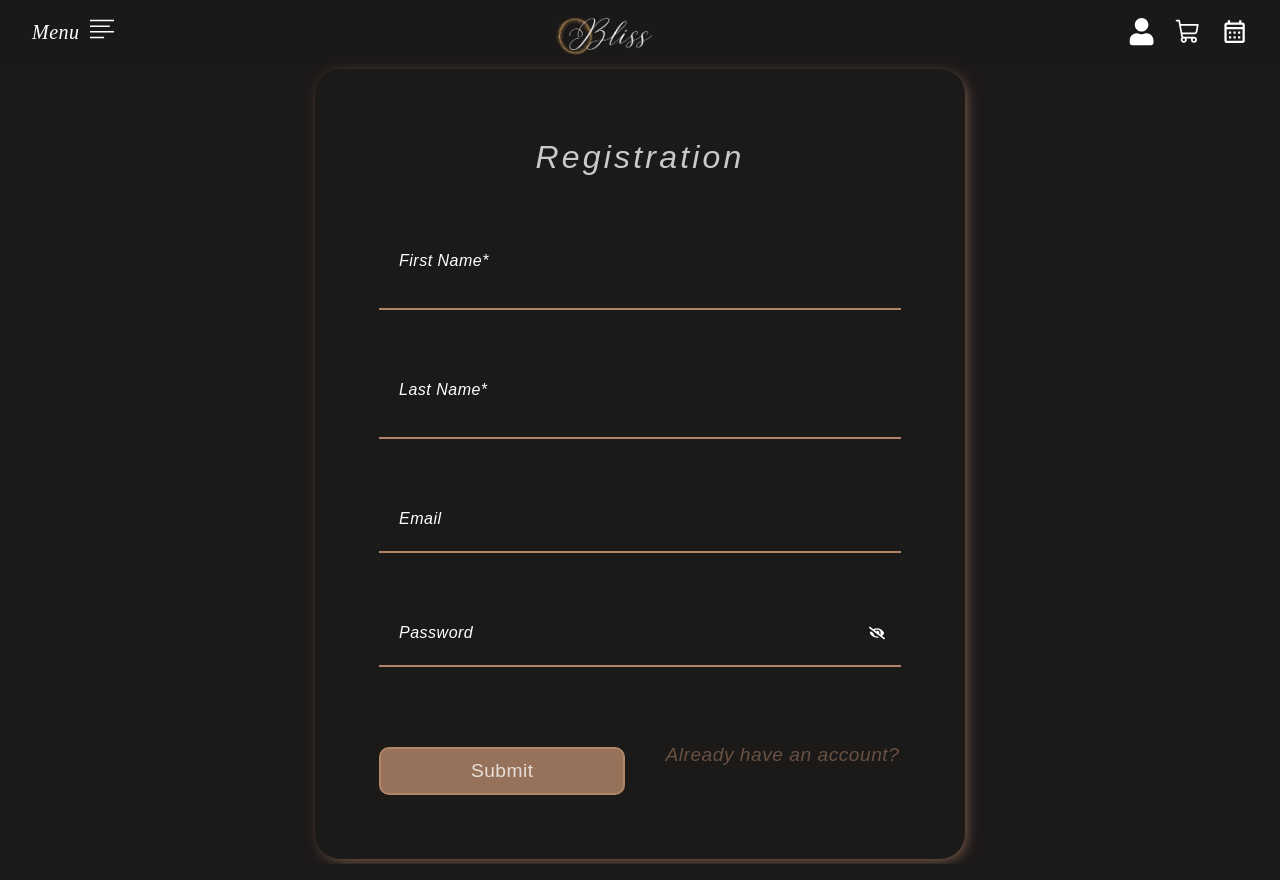
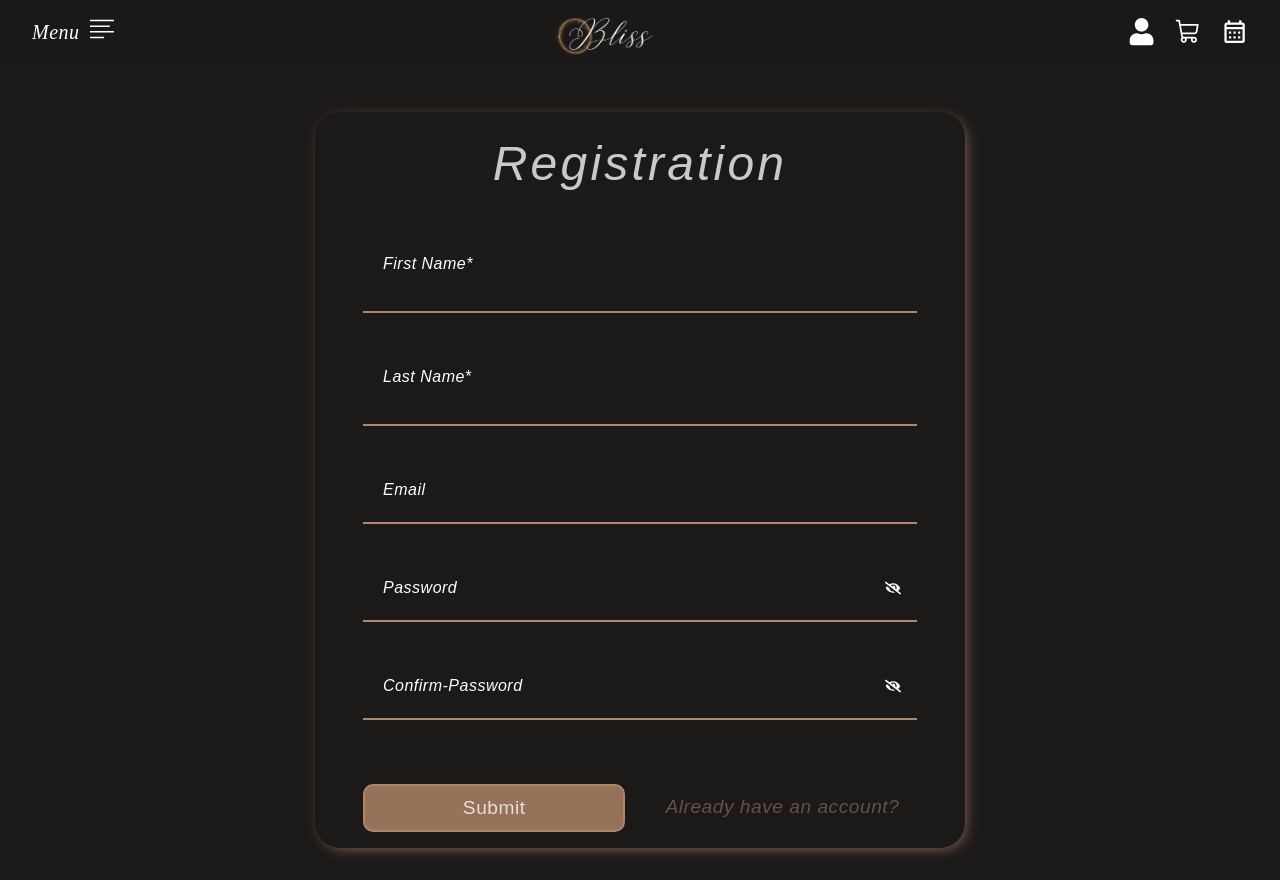
Before and after one commit to Yusra-Ahmad/Final-Project, a React (Vite) app in the folder frontend/: page /register in a window 1280 px wide. Built offline with nearby package versions, Linux system fonts and the light colour scheme.

Commit message:
Sachin registration (#36)
* register-new-scss

* icon

* navigate added

* register link

* new registration

* register-with-backend

* register new-backend

* register working fully functional

* Final-registration-with all functions

* register-fully-function

```diff
--- a/frontend/src/components/register/Register.tsx
+++ b/frontend/src/components/register/Register.tsx
@@ -1,8 +1,9 @@
-import React, { useEffect, useRef, useState } from "react";
+import React, { useRef, useState } from "react";
 import "./register.scss";
 import { FaEye, FaEyeSlash } from "react-icons/fa";
 import { useUser } from "../../context/UserContext";
 import { Link, useNavigate, useLocation } from "react-router-dom";
+import { BiError } from "react-icons/bi";
 
 // interface UserContext {
 //   setToken: (value: string) => void;
@@ -21,28 +22,52 @@ const Register = () => {
   const lastnameRef = useRef<HTMLInputElement>(null);
   const emailRef = useRef<HTMLInputElement>(null);
   const passwordRef = useRef<HTMLInputElement>(null);
+  const confirmPasswordRef = useRef<HTMLInputElement>(null);
   const navigate = useNavigate();
   const location = useLocation();
-  const { setToken, setUser, token } = useUser();
+  const { setToken, setUser } = useUser();
   const [showPassword, setShowPassword] = useState(false);
-
-  useEffect(() => {
-    if (token) {
-      const destination = location.state?.form || "/";
-      navigate(destination);
-    }
-  }, [token, navigate, location.state]);
+  const [successMessage, setSuccessMessage] = useState<string>("");
+  const [errormessages, setErrorMessages] = useState<string>("");
+  // const [valid, setValid] = useState(false);
 
   const handleShowPassword = () => {
     setShowPassword((prev) => !prev);
   };
-
+  const toggleSuccessMessage = () => {
+    setSuccessMessage("You have registered successfully");
+    setTimeout(() => {
+      setSuccessMessage("");
+    }, 5000);
+  };
+  const toggleErrorMessage = () => {
+    console.log("Worked");
+    setTimeout(() => {
+      setErrorMessages("");
+    }, 5000);
+    // setErrorMessages("All Fields are Mandatory");
+  };
   const submitHandler = async (e: React.FormEvent<HTMLFormElement>) => {
     e.preventDefault();
     const email = emailRef.current?.value.trim() || "";
     const password = passwordRef.current?.value.trim() || "";
     const firstname = firstnameRef.current?.value.trim() || "";
     const lastname = lastnameRef.current?.value.trim() || "";
+    const confirmPassword = confirmPasswordRef.current?.value.trim() || "";
+
+    // const errors = [];
+    // if (!firstname) errors.push("First Name is required");
+    // if (!lastname) errors.push("Last Name is required");
+    // if (!email) errors.push("Email is required");
+    // if (!password) errors.push("Password is required");
+    // if (!confirmPassword) errors.push("Confirm Password is required");
+    // if (password !== confirmPassword) errors.push("Password do not match");
+
+    // if (errors.length > 0) {
+    //   // setErrorMessages(errors);
+    //   setValid(false);
+    //   return;
+    // }
 
     try {
       const user = {
@@ -50,6 +75,7 @@ const Register = () => {
         lastname,
         email,
         password,
+        confirmPassword,
       };
       const response = await fetch("http://localhost:3020/auth/register", {
         method: "POST",
@@ -59,16 +85,38 @@ const Register = () => {
         body: JSON.stringify(user),
       });
       const result = await response.json();
-      console.log(result);
       if (!result.error) {
         localStorage.setItem("token", result.token);
         localStorage.setItem("user", JSON.stringify(result.user));
         setToken(result.token);
         setUser(result.user);
-        const CheckoutForm = location.state?.from || "/";
-        navigate(CheckoutForm);
-        // } else {
-        //   console.log("Registration error:", result.error);
+        // setValid(true);
+        toggleSuccessMessage();
+        // setErrorMessages([]);
+        const CheckoutForm = location.state?.from || "/login";
+        setTimeout(() => {
+          navigate(CheckoutForm);
+        }, 5000);
+      } else if (
+        firstname === "" ||
+        lastname === "" ||
+        email === "" ||
+        password === "" ||
+        confirmPassword === ""
+      ) {
+        console.log("Registration error:", result.error);
+        // setValid(false);
+        setErrorMessages("All Fields are Mandatory");
+        // toggleErrorMessage();
+
+        // setErrorMessages("All Fields are Mandatory");
+        console.log(" This is errormessages", errormessages);
+      } else {
+        if (typeof result.error === "string") {
+          setErrorMessages(result.error);
+        } else {
+          setErrorMessages(result.error[0].msg);
+        }
       }
     } catch (error) {
       console.log("Network error:", error);
@@ -77,8 +125,23 @@ const Register = () => {
   return (
     <>
       <div className="register-container">
+        {errormessages && (
+          <div className="error-message">
+            <BiError className="error-icon" />
+            <div className="error-container">
+              <span className="error-span">There was a problem</span>
+              {/* <ol className="error-list">
+                  {errormessages.map((error, index) => (
+                    <li key={index}> {error.msg} </li>
+                  ))}
+                </ol> */}
+              <p className="error-para"> {errormessages} </p>
+            </div>
+          </div>
+        )}
         <form onSubmit={submitHandler} className="register-form">
           <p>Registration </p>
+
           <div className="input-div">
             <input
               ref={firstnameRef}
@@ -103,7 +166,6 @@ const Register = () => {
               placeholder="Email"
             />
           </div>
-
           <div className="input-div">
             {showPassword ? (
               <input
@@ -125,14 +187,61 @@ const Register = () => {
             </span>
           </div>
 
+          <div className="input-div">
+            {showPassword ? (
+              <input
+                ref={confirmPasswordRef}
+                className="register-input"
+                type="text"
+                placeholder="Confirm-Password"
+              />
+            ) : (
+              <input
+                ref={confirmPasswordRef}
+                className="register-input"
+                type="password"
+                placeholder="Confirm-Password"
+              />
+            )}
+            <span className="eye-icon" onClick={handleShowPassword}>
+              {showPassword ? <FaEye /> : <FaEyeSlash />}
+            </span>
+          </div>
+
           <div className="register-button-div">
             <button type="submit" className="register-button">
               Submit
             </button>
+
             <Link className="login" to="/login">
               Already have an account?
             </Link>
           </div>
+
+          {successMessage && (
+            <div className="success-message">{successMessage} </div>
+          )}
+
+          {/* {errormessages.length > 0 && (
+            <div className="error-message">
+              <BiError className="error-icon" />
+              <div>
+                <span>There was a problem</span>
+                <ol className="error-message">
+                  {errormessages.map((error, index) => (
+                    <li key={index}> {error.msg} </li>
+                  ))}
+                </ol>
+                {/* <p>Invalid email or password</p> */}
+          {/* </div> */}
+          {/* </div> */}
+          {/* )} */}
+
+          {/* <ol className="error-message">
+                {errormessages.map((error, index) => (
+                  <li key={index}> {error.msg} </li>
+                ))}
+              </ol> */}
         </form>
       </div>
     </>
--- a/frontend/src/components/register/register.scss
+++ b/frontend/src/components/register/register.scss
@@ -1,24 +1,53 @@
 .register-container {
-  background-color: #1C1919;
+  background-color: #1c1919;
   color: rgba(255, 255, 255, 0.77);
   height: 100vh;
   display: flex;
   flex-direction: column;
   justify-content: center;
   align-items: center;
-  margin-top: 4rem;
+  margin-top: 5rem;
+
+  .error-message {
+    display: flex;
+    gap: 1rem;
+    max-width: 500px;
+    width: 90%;
+    margin-bottom: 2rem;
+    text-align: left;
+    box-shadow: 1px 1px 4px #b08568;
+    border-radius: 15px;
+    padding-block: 1rem;
+
+    .error-icon {
+      color: #c53932;
+      font-size: 3.5rem;
+      margin-left: 2rem;
+    }
+    .error-container {
+      .error-span {
+        font-size: 1.5rem;
+        color: #c53932;
+      }
+      .error-para {
+        font-size: 1.2rem;
+        margin-top: 1rem;
+      }
+    }
+  }
+
   .register-form {
     font-family: serif;
     font-style: italic;
     font-size: 2rem;
     width: 650px;
-    padding: 4rem;
+    padding: 1rem 3rem;
     display: flex;
     flex-direction: column;
     justify-content: center;
     align-items: center;
-    gap: 3rem;
-    box-shadow: 3px 3px 15px -5px #B08568;
+    gap: 2rem;
+    box-shadow: 3px 3px 15px -5px #b08568;
     //box-shadow: 0px 5px 15px -2px rgb(0, 0, 0);
     border-radius: 25px;
     font-family: sans-serif;
@@ -33,7 +62,7 @@
     transform-origin: bottom;
     p {
       letter-spacing: 0.2rem;
-      // font-size: 3rem;
+      font-size: 3rem;
     }
 
     .register-input {
@@ -85,9 +114,9 @@
         font-size: 1.2rem;
         background-color: #b08568d3;
         border-radius: 10px;
-        border: #B08568 solid 2px;
+        border: #b08568 solid 2px;
         &:hover {
-          background-color: #B08568;
+          background-color: #b08568;
           border: #ffffff5e solid 2px;
         }
       }
@@ -156,6 +185,12 @@
         color: #b0856885;
         font-size: 1.2rem;
         margin-left: 10px;
+        margin-top: 30px;
+      }
+
+      .success-message {
+        font-size: 1.5rem;
+        color: #b0856885;
       }
     }
   }
```
